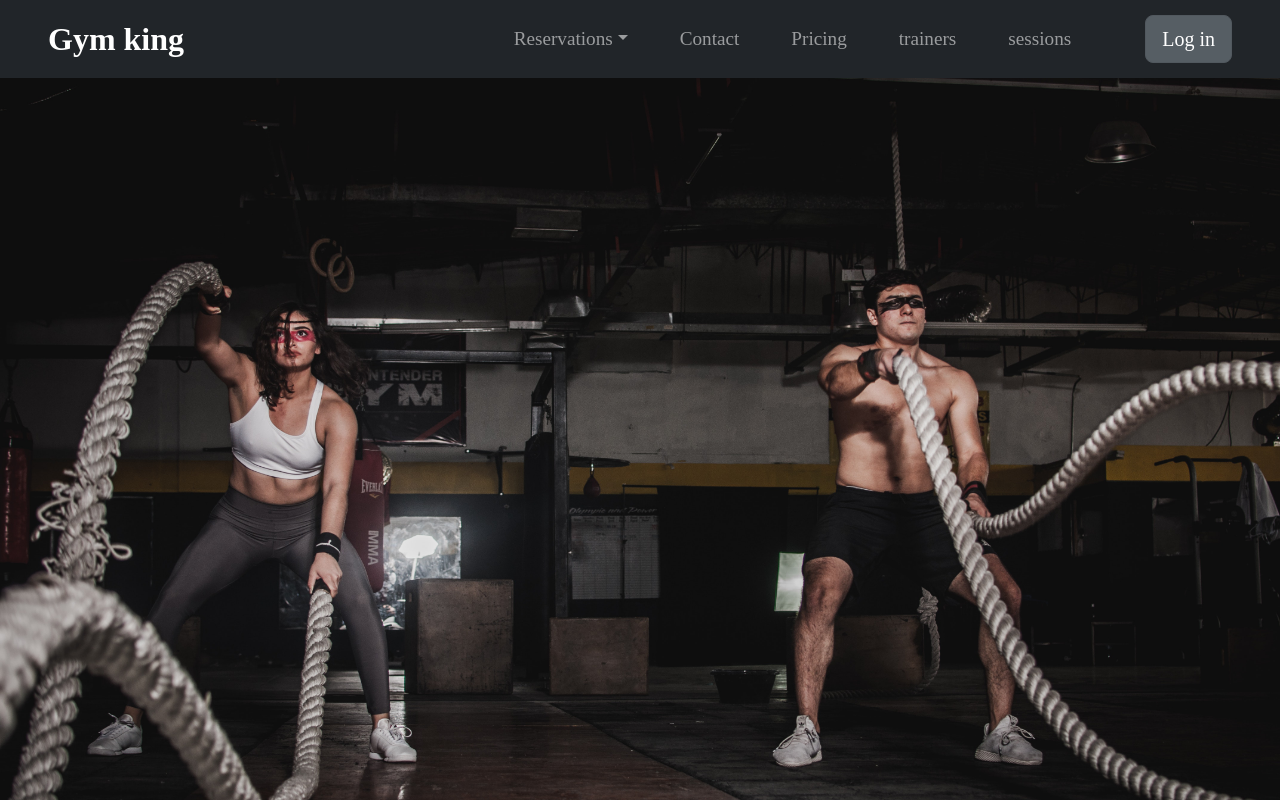
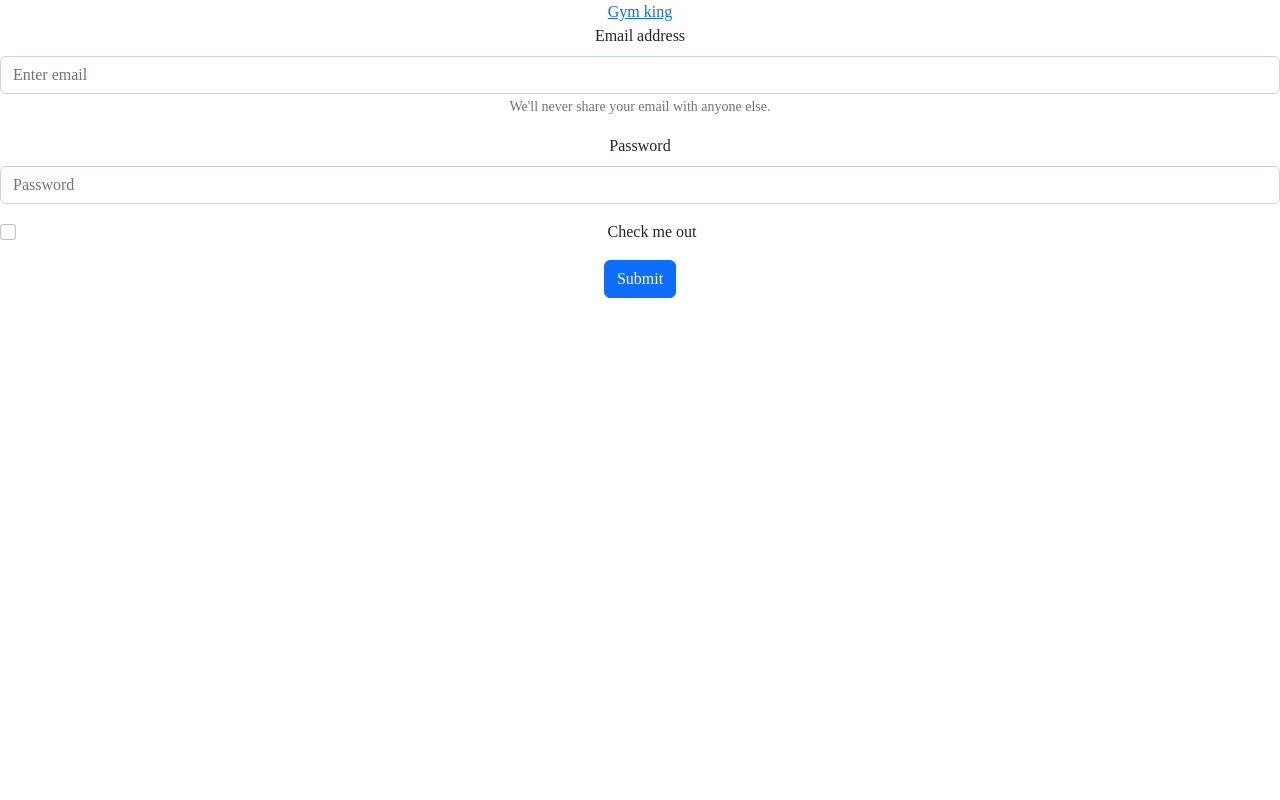
Before and after one commit to bakuganmw/front-gym, a React (Create React App) app: page /login in a window 1280 px wide. Shown: the top 800 px of the page. Built offline with nearby package versions, Linux system fonts and the light colour scheme.

Commit message:
routing and beginning of login page

```diff
--- a/package.json
+++ b/package.json
@@ -10,6 +10,7 @@
     "react": "^18.2.0",
     "react-bootstrap": "^2.7.3",
     "react-dom": "^18.2.0",
+    "react-router-dom": "^6.10.0",
     "react-scripts": "5.0.1",
     "web-vitals": "^2.1.4"
   },
--- a/src/App.js
+++ b/src/App.js
@@ -1,10 +1,14 @@
 import MainPage from './pages/MainPage';
+import LoginPage from './pages/LoginPage';
+import { BrowserRouter as Router, Route, Routes } from "react-router-dom";
 function App() {
   return (
-    <div>
-      <MainPage></MainPage>
-
-    </div>
+    <Router>
+      <Routes>
+        <Route path="/" element={<MainPage/>} exact />
+        <Route path="/login" element={<LoginPage/>} exact />
+      </Routes>
+    </Router>
   );
 }
 
--- a/src/components/NavbarCom/indeks.js
+++ b/src/components/NavbarCom/indeks.js
@@ -44,7 +44,7 @@
             </li>
           </ul>
         </div>
-          <a href='#' className="btn btn-secondary btn-lg active me-5" role="button" aria-pressed="true">Log in</a>
+          <a href='/login' className="btn btn-secondary btn-lg active me-5" role="button" aria-pressed="true">Log in</a>
       </nav>
   );
 };
--- a/src/components/PricingSection/index.js
+++ b/src/components/PricingSection/index.js
@@ -21,7 +21,7 @@
           <h2 class="price-text">$5 / mo</h2>
           <p>5 wejsc</p>
           <p>10 wejsc</p>
-          <p>dupa wejsc</p>
+          <p>1 wejsc</p>
           <button type="button" class="btn btn-outline-dark btn-lg btn-block">Take it</button>
         </div>
       </div>
@@ -57,7 +57,6 @@
         </div>
       </div>
     </div>
-
   </div>
 
 </section>
--- a/src/pages/LoginPage.js
+++ b/src/pages/LoginPage.js
@@ -1,8 +1,32 @@
 import React from 'react'
+import Button from 'react-bootstrap/Button';
+import Form from 'react-bootstrap/Form';
 
 const LoginPage = () => {
   return (
-    <div>LoginPage</div>
+    <div>
+      <a href='/'>Gym king</a>
+      <Form>
+      <Form.Group className="mb-3" controlId="formBasicEmail">
+        <Form.Label>Email address</Form.Label>
+        <Form.Control type="email" placeholder="Enter email" />
+        <Form.Text className="text-muted">
+          We'll never share your email with anyone else.
+        </Form.Text>
+      </Form.Group>
+
+      <Form.Group className="mb-3" controlId="formBasicPassword">
+        <Form.Label>Password</Form.Label>
+        <Form.Control type="password" placeholder="Password" />
+      </Form.Group>
+      <Form.Group className="mb-3" controlId="formBasicCheckbox">
+        <Form.Check type="checkbox" label="Check me out" />
+      </Form.Group>
+      <Button variant="primary" type="submit">
+        Submit
+      </Button>
+    </Form>
+    </div>
   )
 }
 
```
Also changed, not shown: 1 other file (tests, documents, lock files or other folders).
